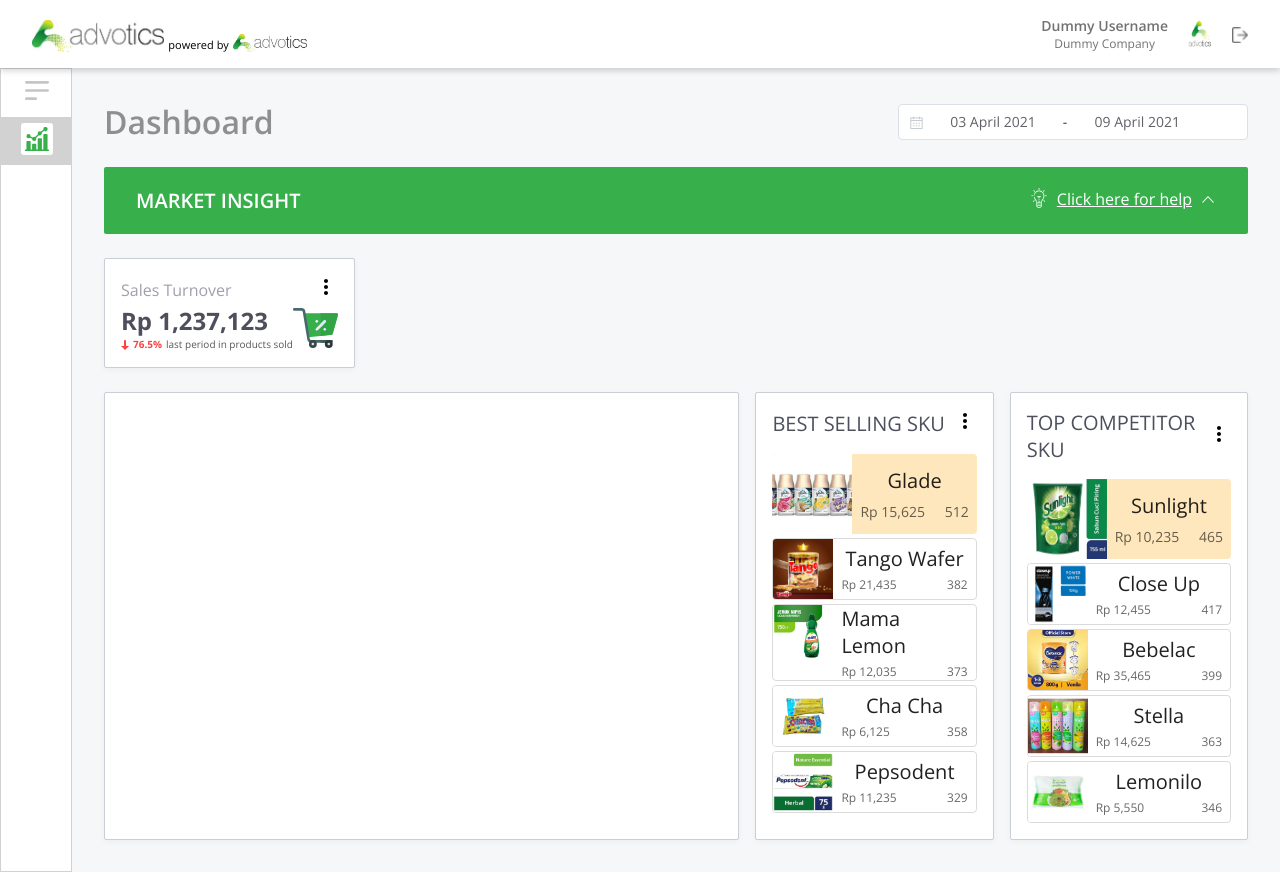
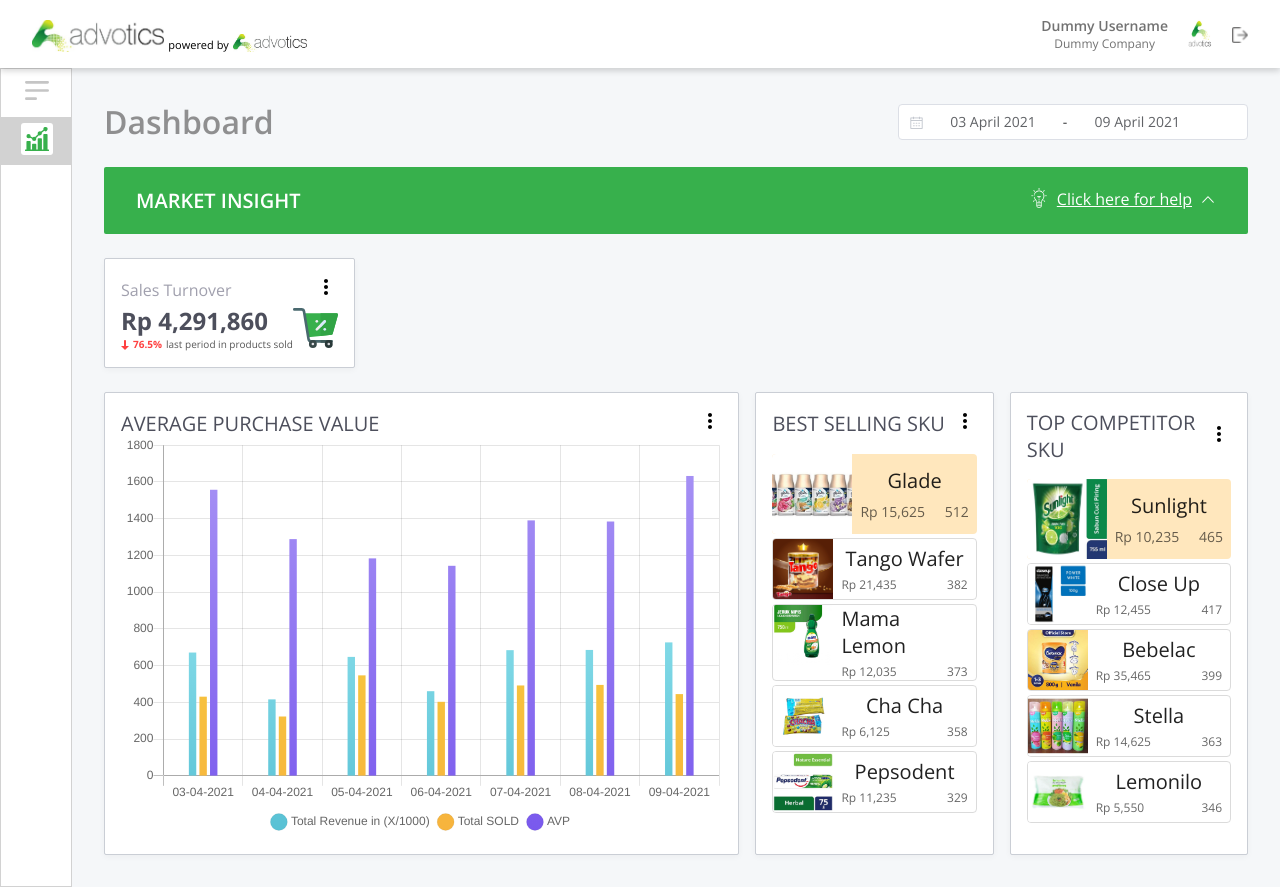
Before and after one commit to BeRay31/Advotics-Dashboard, a Vue app: page /#/dashboard in a window 1280 px wide. Built offline with nearby package versions, Linux system fonts and the light colour scheme.

Commit message:
finish chart

```diff
--- a/package.json
+++ b/package.json
@@ -7,7 +7,7 @@
     "build": "vue-cli-service build"
   },
   "dependencies": {
-    "chart.js": "^3.1.0",
+    "chart.js": "^2.9.4",
     "core-js": "^3.6.5",
     "element-ui": "^2.15.1",
     "moment": "^2.29.1",
--- a/src/main.js
+++ b/src/main.js
@@ -15,7 +15,6 @@
   size: 'medium'
 });
 
-
 Vue.config.productionTip = false
 
 new Vue({
--- /dev/null
+++ b/src/views/dashboard/components/Chart/index.vue
@@ -0,0 +1,84 @@
+
+<script>
+import { Bar, mixins } from 'vue-chartjs'
+const { reactiveProp } = mixins
+
+export default {
+  name: "Chart",
+  extends: Bar,
+  mixins: [reactiveProp],
+  data () {
+    return {
+      options: {
+        responsive: true,
+        maintainAspectRatio: false,
+        scales: {
+          pointLabels: {
+            fontSize: 12,
+            fontColor: '#43425d',
+            fontFamily: 'nunito'
+          },
+          xAxes: [{
+            barPercentage: 0.7,
+            categoryPercentage: 0.4,
+            position: 'left'
+          }],
+          yAxes: [{
+            ticks: {
+              label: false,
+              showLabelBackdrop: false,
+              min: 0
+            }
+          }]
+        },
+        legend: {
+          display: true,
+          position: 'bottom',
+          labels: {
+            usePointStyle: true,
+          }
+        },
+      }
+    }
+  },
+  methods: {
+    drawChart() {
+      const gradient_avp = this.$refs.canvas
+        .getContext("2d")
+        .createLinearGradient(0, 0, 0, 450);
+      gradient_avp.addColorStop(0, "#aa96f5");
+      gradient_avp.addColorStop(1, "#7250ec");
+
+      const gradient_revenue = this.$refs.canvas
+        .getContext("2d")
+        .createLinearGradient(0, 0, 0, 450);
+      gradient_revenue.addColorStop(0, "#acf2fa");
+      gradient_revenue.addColorStop(1, "#4cbacf");
+
+      const gradient_sold = this.$refs.canvas
+        .getContext("2d")
+        .createLinearGradient(0, 0, 0, 450);
+      gradient_sold.addColorStop(0, "#f7da3d");
+      gradient_sold.addColorStop(1, "#f7ae3d");
+
+      this.renderChart(
+        {
+          ...this.chartData,
+          datasets: [
+            { ...this.chartData.datasets[0], backgroundColor: gradient_revenue },
+            { ...this.chartData.datasets[1], backgroundColor: gradient_sold },
+            { ...this.chartData.datasets[2], backgroundColor: gradient_avp },
+          ]
+        },
+        this.options
+      );
+    }
+  },
+  mounted() {
+    this.drawChart()
+  },
+  beforeUpdate(){
+    this.drawChart()
+  }
+}
+</script>
--- a/src/views/dashboard/index.scss
+++ b/src/views/dashboard/index.scss
@@ -50,5 +50,25 @@
     display: grid;
     grid-template-columns: 1fr 0.375fr 0.375fr;
     gap: 1rem;
+
+    .chart {
+      display: flex;
+      flex-direction: column;
+
+      .header-container {
+        width: 100%;
+        display: flex;
+        flex-direction: row;
+        justify-content: space-between;
+        align-items: center;
+
+        span {
+          color: #4D4F5C;
+          width: fit-content;
+          font-size: 1.25rem;
+        }
+      }
+    }
+
   }
 }
--- a/src/views/dashboard/index.vue
+++ b/src/views/dashboard/index.vue
@@ -28,12 +28,18 @@
       </div>
     </div>
     <DataSummaryCard
-      :amount="1237123"
+      :amount="computeTotalSoldRevenues"
       :percentage="76.5"
     />
     <div class="content-container">
       <div class="chart card">
-
+        <div class="header-container">
+          <span>AVERAGE PURCHASE VALUE</span>
+          <div class="more-icon">
+            <img src="@/assets/svg/more-vertical.svg" alt="">
+          </div>
+        </div>
+        <BarChart v-if="chartShowed" :chart-data="chartData"/>
       </div>
       <ItemList
         title="BEST SELLING SKU"
@@ -52,16 +58,23 @@
 
 import DataSummaryCard from './components/DataSummaryCard';
 import ItemList from './components/ItemList';
+import BarChart from "./components/Chart";
+
 import { soldProductGenerator, competitorProductGenerator } from '@/utils/productSelling';
 
 export default {
   name: 'Dashboard',
   components: {
     DataSummaryCard,
-    ItemList
+    ItemList,
+    BarChart
   },
   data() {
     return {
+      chartShowed: false,
+      chartData: {},
+      chartLabel: [],
+      chartDatasets: [],
       selectedDate: [
         moment().subtract(7, 'days'),
         moment().subtract(1, 'days')
@@ -117,22 +130,65 @@
     }
   },
   watch: {
-    selectedDate() {
-      console.log("CHANGED")
+    chartLabel() {
+      this.chartShowed = false;
+      this.chartData.labels = this.chartLabel;
+    },
+    chartDatasets() {
+      const totalRevenueArr = this.chartDatasets.map(el => {
+        return this.calcTotalSoldRevenues(el)/1000;
+      })
+
+      const totalSoldArr = this.chartDatasets.map(el => {
+        return this.calcTotalSold(el);
+      })
+
+      const totalAvpArr = []
+
+      for(let i = 0; i < totalRevenueArr.length; i++) {
+        totalAvpArr.push(totalRevenueArr[i]*1000/totalSoldArr[i]);
+      }
+
+      this.chartData.datasets = [
+        {
+          label: "Total Revenue in (X/1000)",
+          data: totalRevenueArr,
+          order: 1
+        },
+        {
+          label: "Total SOLD",
+          data: totalSoldArr,
+          order: 2
+        },
+        {
+          label: "AVP",
+          data: totalAvpArr,
+          order: 3
+        }
+      ]
+      this.chartData = {...this.chartData}
+      this.chartShowed = true
     }
   },
   computed: {
+    computeTotalSoldRevenues() {
+      return this.calcTotalSoldRevenues(this.computedSoldData)
+    },
     computedSoldData() {
-      const startDate = moment(this.selectedDate[0].format('YYYY-MM-DD'));
-      const endDate = moment(this.selectedDate[1].format('YYYY-MM-DD'));
+      const startDate = moment(moment(this.selectedDate[0]).format('YYYY-MM-DD'));
+      const endDate = moment(moment(this.selectedDate[1]).format('YYYY-MM-DD'));
+      this.chartLabel = [];
+      this.chartDatasets = [];
       let sumSoldData = [];
       for (let m = moment(startDate); m.diff(endDate, 'days') <= 0; m.add(1, 'days')) {
         const key = m.format('DD-MM-YYYY');
+        this.chartLabel.push(key);
         let data = this.productSoldDataMap.get(key);
         if (data == null) {
           data = soldProductGenerator();
           this.productSoldDataMap.set(key, data);
         }
+        this.chartDatasets.push(data);
         if (sumSoldData.length == 0) {
           sumSoldData = JSON.parse(JSON.stringify(data)); // deepcpy
         }
@@ -147,8 +203,8 @@
       return sumSoldData;
     },
     computedCompetitorSoldData() {
-      const startDate = moment(this.selectedDate[0].format('YYYY-MM-DD'));
-      const endDate = moment(this.selectedDate[1].format('YYYY-MM-DD'));
+      const startDate = moment(moment(this.selectedDate[0]).format('YYYY-MM-DD'));
+      const endDate = moment(moment(this.selectedDate[1]).format('YYYY-MM-DD'));
       let sumSoldData = [];
       for (let m = moment(startDate); m.diff(endDate, 'days') <= 0; m.add(1, 'days')) {
         const key = m.format('DD-MM-YYYY');
@@ -174,9 +230,38 @@
   methods: {
     extractKey(date) {
       return date.format('DD-MM-YYYY')
+    },
+    updateChart() {
+      let labels = [];
+      let datasets = [];
+      for (let m = moment(startDate); m.diff(endDate, 'days') <= 0; m.add(1, 'days')) {
+        const key = m.format('DD-MM-YYYY');
+        labels.push(key);
+        let data = this.competitorSoldDataMap.get(key);
+        if (data == null) {
+          data = competitorProductGenerator();
+          this.competitorSoldDataMap.set(key, data);
+        }
+        datasets.push(data);
+      }
+      return {labels, datasets}
+    },
+    calcTotalSoldRevenues(data) {
+      let turnOver = 0;
+      data.forEach(el => {turnOver += el.totalRevenue});
+      return turnOver;
+    },
+    calcTotalAvp(data) {
+      let totalAvp = 0;
+      data.forEach(el => {totalAvp += (el.totalRevenue/el.totalSold)});
+      return totalAvp;
+    },
+    calcTotalSold(data) {
+      let totalSold = 0;
+      data.forEach(el => {totalSold += el.totalSold});
+      return totalSold;
     }
   }
-
 }
 </script>
 
```
Also changed, not shown: 1 other file (tests, documents, lock files or other folders).
